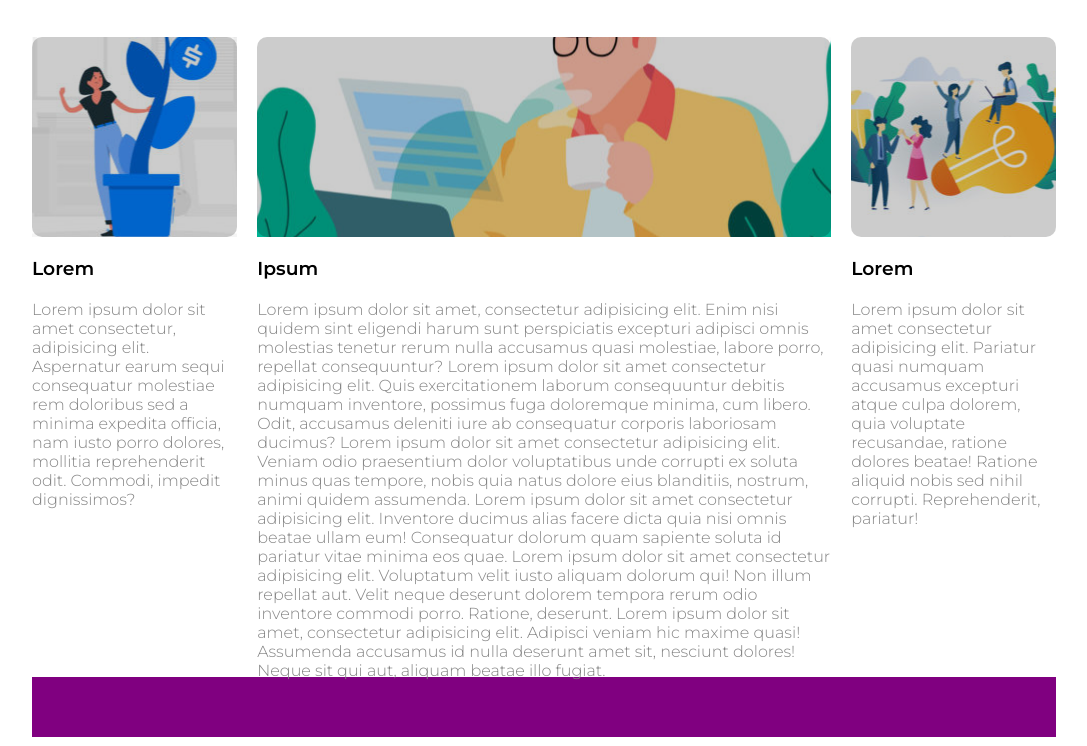
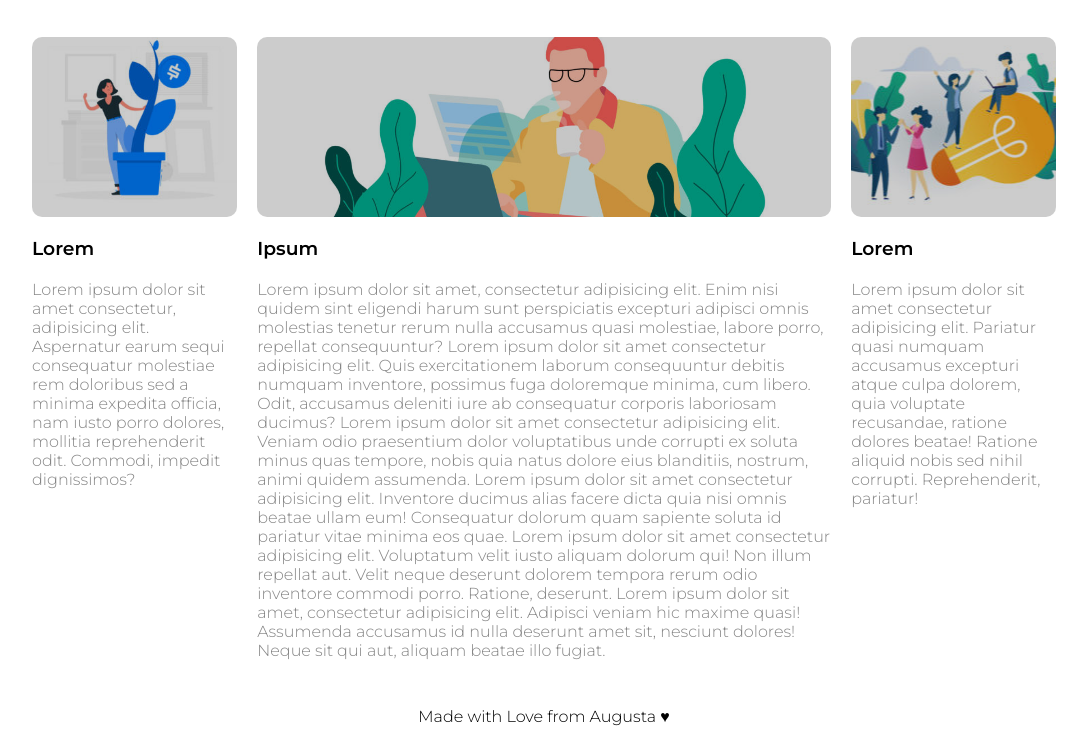
Before and after one commit to francescoferilli95/htmlcss-wp, a plain HTML site: page index.html in a window 1280 px wide. Shown: the part 741-1487 px from the top of the page, without its empty margins (96-1183 px from the left). Drawn offline with Linux system fonts and the light colour scheme.

Commit message:
layout completato

```diff
--- a/css/main.css
+++ b/css/main.css
@@ -135,24 +135,28 @@ header .brand img {
 }
 
 .img-col1 {
-    background-image: url(../img/img-1.jpg);
+    background-image: url('../img/img-1.jpg');
     background-position: center;
+    background-size: cover;
 }
 
 .img-col2 {
-    background-image: url(../img/img-2.jpg);
+    background-image: url('../img/img-2.jpg');
     background-position: center;
+    background-size: cover;
 }
 
 .img-col3 {
-    background-image: url(../img/img-3.jpg);
+    background-image: url('../img/img-3.jpg');
     background-position: center;
+    background-repeat: no-repeat;
+    background-size: cover;
 }
 
 .img-col1 .darken1,
 .img-col2 .darken2,
 .img-col3 .darken3 {
-    height: 200px;
+    height: 180px;
     border-radius: 10px;
     background-color: rgba(0, 0, 0, .2);
     margin-bottom: 20px;
@@ -164,6 +168,8 @@ header .brand img {
 /*FOOTER*/
 
 footer {
-    height: 60px;
-    background: purple;
+    margin-top: 50px;
+    margin-bottom: 20px;
+    text-align: center;
+    color:#000
 }
--- a/index.html
+++ b/index.html
@@ -103,7 +103,9 @@
         <!-- FOOTER -->
 
         <footer>
-
+            <div>
+                <p>Made with Love from Augusta &hearts;</p>
+            </div>
         </footer>
     </div>
 </body>
```
